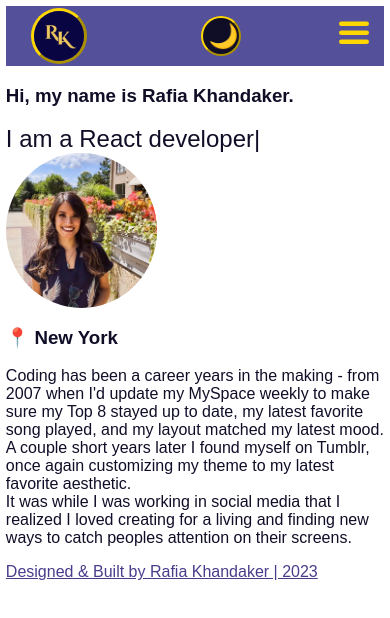
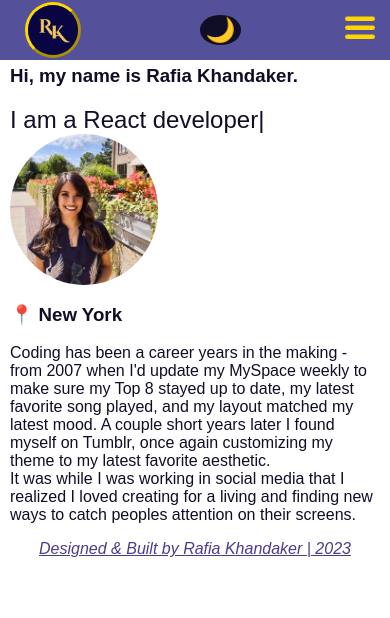
Before and after one commit to RafiaJK/portfolio, a React (Create React App) app: page / in a window 390 px wide. Shown: the top 618 px of the page. Built offline with nearby package versions, Linux system fonts and the light colour scheme.

Commit message:
Updated nav to be more responsive on mobile

```diff
--- a/src/About.js
+++ b/src/About.js
@@ -3,6 +3,7 @@ import './App.css';
 function About() {
   return (
     <div className="Home">
+
       <h1>About Rafia</h1>
 
       These are a few of my favorite things:
@@ -13,6 +14,7 @@ function About() {
 
 
     </div>
+
   );
 }
 
--- a/src/App.css
+++ b/src/App.css
@@ -1,10 +1,20 @@
 .App {
   /* text-align: center; */
+  margin-top: 65px;
 }
 
 .App-logo {
   height: 40vmin;
   pointer-events: none;
+}
+
+.content-container{
+  margin: 10px;
+}
+
+.designed-by{
+  text-align: center;
+  font-style: italic;
 }
 
 @media (prefers-reduced-motion: no-preference) {
@@ -38,23 +48,11 @@
 }
 
 body {
-  margin: 1.5%;
   padding: 0;
   font-family: 'Poppins', sans-serif;
-
 }
 
-.button-darkmode{
-  border-radius: 50%;
-  font-size: x-large;
-  background-color: rgb(16, 14, 39);
-  border-style: outset;
-  width: 40px;
-  height: 40px;
-  border-color: gold;
-  /* animation: App-logo-spin infinite 10s ease-in-out; */
 
-}
 
 @keyframes App-logo-spin {
   from {
--- a/src/App.js
+++ b/src/App.js
@@ -8,7 +8,6 @@ import Projects from "./Projects";
 import Socials from './Socials';
 import { Route, Routes, BrowserRouter, Link } from "react-router-dom";
 import './darkTheme.css';
-
 
 function App() {
 
@@ -33,6 +32,7 @@ function App() {
     <BrowserRouter>
     <Nav toggleTheme={toggleTheme}/>
 
+    <div className="content-container">
       <Routes>
         <Route exact path="/" element={<Home/>} />
         <Route exact path="/resume" element={<Resume/>} />
@@ -40,12 +40,12 @@ function App() {
         <Route exact path="/projects" element={<Projects/>} />
         <Route exact path="/socials" element={<Socials/>} />
       </Routes>
+    </div>
       </BrowserRouter>
 
-    {/* <Socials/> */}
 
-      <a href="https://github.com/RafiaJK/portfolio" target="_blank"><p>Designed & Built by Rafia Khandaker | 2023</p>
-</a>
+      <a href="https://github.com/RafiaJK/portfolio" className='designed-by' target="_blank"><p>Designed & Built by Rafia Khandaker | 2023</p> </a>
+
     </div>
   );
 
--- a/src/Nav.js
+++ b/src/Nav.js
@@ -8,15 +8,11 @@ import './darkTheme.css';
 
 function Nav({toggleTheme, theme}) {
   const [showNav, setShowNav] = useState(false)
-  const [hideNav, setHideNav] = useState(true)
 
   const toggleNav = () => {
     setShowNav(!showNav)
   }
 
-  const minimizeNav = () => {
-    setShowNav(showNav)
-  }
 
   const [darkButton, setDarkButton] = useState(true)
   function toggleDarkMode(){
@@ -37,7 +33,7 @@ function Nav({toggleTheme, theme}) {
       </div>
 
 
-      <div className={`App ${theme}`}>
+      <div className={theme}>
       {!darkButton ? (
         <button className="button-darkmode" onClick={toggleDarkMode}>☀️</button>
       ) : (
--- a/src/Projects.js
+++ b/src/Projects.js
@@ -12,7 +12,7 @@ function Projects() {
         position: 'absolute',
         top: 0,
         left: 0,
-        width: '90%',
+        width: '100%',
         height: '100%',
     }
 
--- a/src/darkTheme.css
+++ b/src/darkTheme.css
@@ -8,7 +8,7 @@
 }
 
 .dark a{
-    color:rgb(230, 223, 173)
+    color:rgb(230, 223, 173);
 }
 
 .dark .tech-skills-list{
--- a/src/nav.css
+++ b/src/nav.css
@@ -1,7 +1,9 @@
 .navbar {
     height: 60px;
+    position: fixed;
+    top: 0; /* Position the navbar at the top of the page */
+    width: 100%;
     /* overflow: hidden; */
-    position: relative;
     background-color: rgba(56, 51, 137, 0.854);
 }
 
@@ -14,6 +16,15 @@
     border-style: outset;
     border-color: gold;
 }
+
+.button-darkmode{
+    border-radius: 50%;
+    font-size: x-large;
+    background-color: rgb(16, 14, 39);
+    border-style: none;
+    border-color: gold;
+    /* animation: App-logo-spin infinite 10s ease-in-out; */
+  }
 
 .nav-container {
     max-width: 1100px;
@@ -63,7 +74,6 @@
 .linkedin-logo{
     height: 30px;
     display: flex;
-
 }
 
 .navlinks ul a.active {
```
